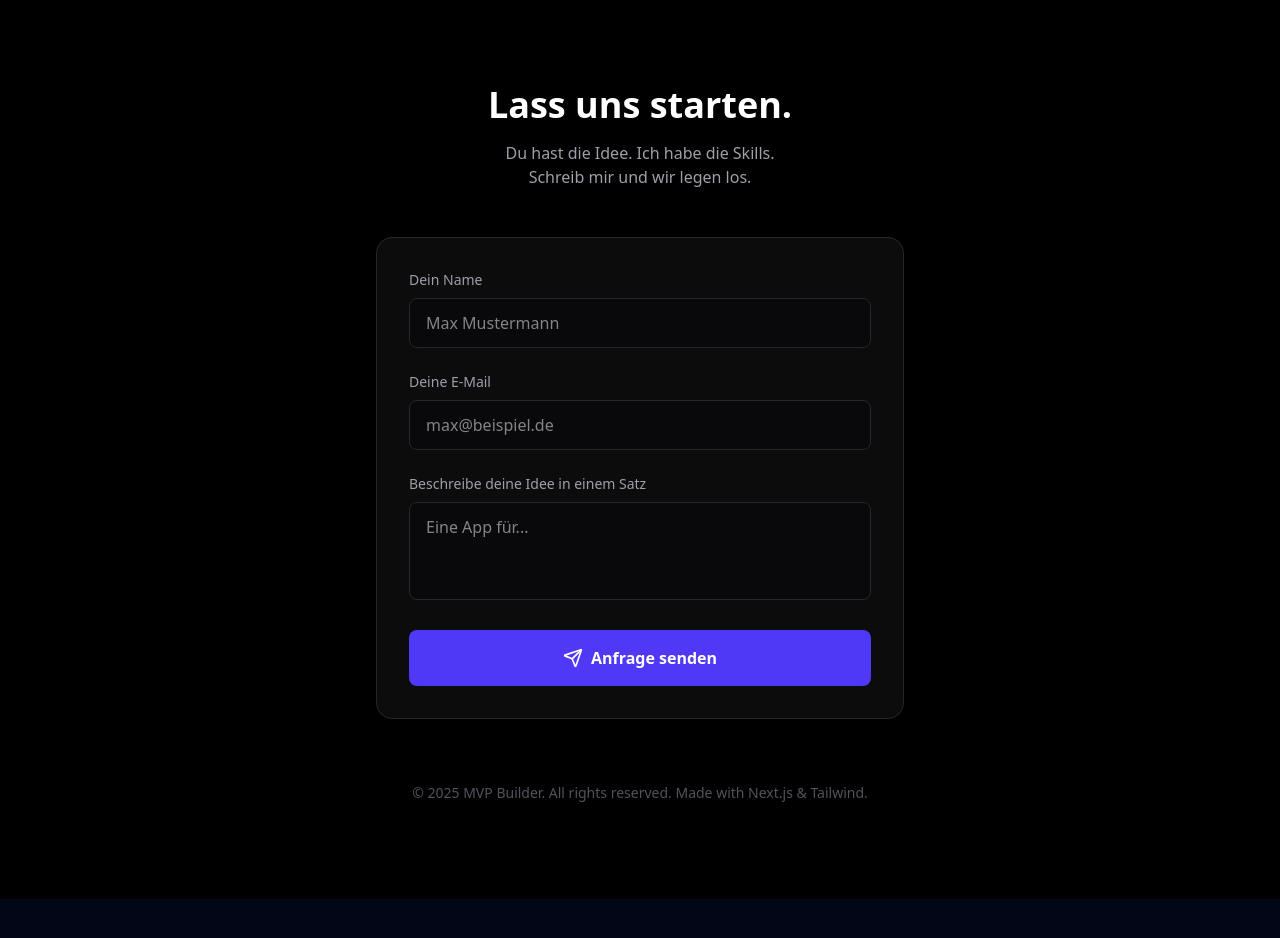
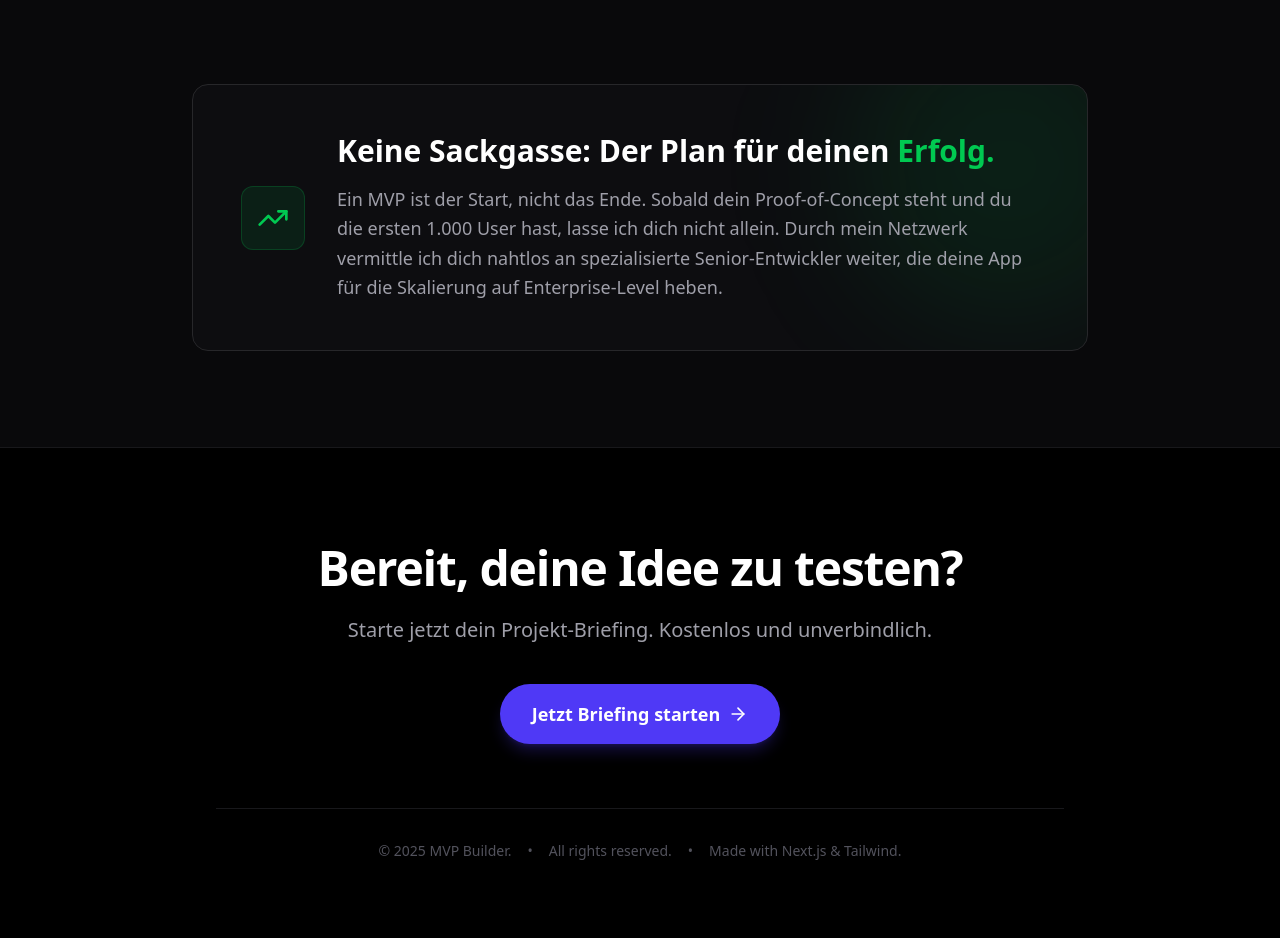
Before and after one commit to luanmezini-art/MVP-Projekt, a Next.js app: page / in a window 1280 px wide. Shown: the part 2820-3758 px from the top of the page. Before the commit the page ends 3719 px from the top, so only its background shows below. Built offline with nearby package versions, Linux system fonts and the light colour scheme.

Commit message:
Optimize user journey: Add ScaleUp and simplify Footer

```diff
--- a/src/app/page.tsx
+++ b/src/app/page.tsx
@@ -2,15 +2,17 @@ import Hero from "@/components/Hero";
 import ProblemSolution from "@/components/ProblemSolution";
 import ProcessTimeline from "@/components/ProcessTimeline";
 import Pricing from "@/components/Pricing";
+import ScaleUp from "@/components/ScaleUp";
 import ContactFooter from "@/components/ContactFooter";
 
 export default function Home() {
   return (
-    <main className="min-h-screen selection:bg-indigo-500/30">
+    <main>
       <Hero />
       <ProblemSolution />
       <ProcessTimeline />
       <Pricing />
+      <ScaleUp />
       <ContactFooter />
     </main>
   );
--- a/src/components/ContactFooter.tsx
+++ b/src/components/ContactFooter.tsx
@@ -1,60 +1,34 @@
-import { Send } from "lucide-react";
+import { ArrowRight } from "lucide-react";
+import Link from "next/link";
 
 export default function ContactFooter() {
     return (
         <footer className="bg-black py-24 border-t border-zinc-900" id="contact">
-            <div className="max-w-xl mx-auto px-6">
-                <div className="text-center mb-12">
-                    <h2 className="text-4xl font-bold mb-4 text-white">Lass uns starten.</h2>
-                    <p className="text-zinc-400">
-                        Du hast die Idee. Ich habe die Skills.
-                        <br />
-                        Schreib mir und wir legen los.
-                    </p>
+            <div className="max-w-4xl mx-auto px-6 text-center">
+
+                <h2 className="text-4xl md:text-5xl font-bold mb-6 text-white tracking-tight">
+                    Bereit, deine Idee zu testen?
+                </h2>
+                <p className="text-xl text-zinc-400 mb-10 max-w-2xl mx-auto">
+                    Starte jetzt dein Projekt-Briefing. Kostenlos und unverbindlich.
+                </p>
+
+                <div className="flex justify-center">
+                    <Link
+                        href="/start"
+                        className="group inline-flex items-center justify-center px-8 py-4 text-lg font-bold text-white bg-indigo-600 rounded-full hover:bg-indigo-700 transition-all hover:scale-105 shadow-lg shadow-indigo-600/25"
+                    >
+                        Jetzt Briefing starten
+                        <ArrowRight className="w-5 h-5 ml-2 group-hover:translate-x-1 transition-transform" />
+                    </Link>
                 </div>
 
-                <form className="space-y-6 bg-zinc-900/50 p-8 rounded-2xl border border-zinc-800">
-                    <div>
-                        <label htmlFor="name" className="block text-sm font-medium text-zinc-400 mb-2">Dein Name</label>
-                        <input
-                            type="text"
-                            id="name"
-                            className="w-full bg-zinc-950 border border-zinc-800 rounded-lg px-4 py-3 text-white focus:outline-none focus:ring-2 focus:ring-indigo-600 focus:border-transparent transition-all"
-                            placeholder="Max Mustermann"
-                        />
-                    </div>
-
-                    <div>
-                        <label htmlFor="email" className="block text-sm font-medium text-zinc-400 mb-2">Deine E-Mail</label>
-                        <input
-                            type="email"
-                            id="email"
-                            className="w-full bg-zinc-950 border border-zinc-800 rounded-lg px-4 py-3 text-white focus:outline-none focus:ring-2 focus:ring-indigo-600 focus:border-transparent transition-all"
-                            placeholder="max@beispiel.de"
-                        />
-                    </div>
-
-                    <div>
-                        <label htmlFor="idea" className="block text-sm font-medium text-zinc-400 mb-2">Beschreibe deine Idee in einem Satz</label>
-                        <textarea
-                            id="idea"
-                            rows={3}
-                            className="w-full bg-zinc-950 border border-zinc-800 rounded-lg px-4 py-3 text-white focus:outline-none focus:ring-2 focus:ring-indigo-600 focus:border-transparent transition-all resize-none"
-                            placeholder="Eine App für..."
-                        ></textarea>
-                    </div>
-
-                    <button
-                        type="submit"
-                        className="w-full flex items-center justify-center gap-2 bg-indigo-600 hover:bg-indigo-700 text-white font-bold py-4 rounded-lg transition-all transform hover:scale-[1.02]"
-                    >
-                        <Send className="w-5 h-5" />
-                        Anfrage senden
-                    </button>
-                </form>
-
-                <div className="mt-16 text-center text-zinc-600 text-sm">
-                    &copy; {new Date().getFullYear()} MVP Builder. All rights reserved. Made with Next.js & Tailwind.
+                <div className="mt-16 pt-8 border-t border-zinc-900 flex flex-col md:flex-row justify-center items-center gap-4 text-zinc-600 text-sm">
+                    <span>&copy; {new Date().getFullYear()} MVP Builder.</span>
+                    <span className="hidden md:inline">•</span>
+                    <span>All rights reserved.</span>
+                    <span className="hidden md:inline">•</span>
+                    <span>Made with Next.js & Tailwind.</span>
                 </div>
             </div>
         </footer>
--- /dev/null
+++ b/src/components/ScaleUp.tsx
@@ -0,0 +1,37 @@
+import { TrendingUp, ArrowRight } from "lucide-react";
+
+export default function ScaleUp() {
+    return (
+        <section className="py-24 px-4 bg-zinc-950">
+            <div className="max-w-4xl mx-auto">
+                <div className="relative overflow-hidden rounded-2xl border border-zinc-800 bg-zinc-900/30 p-8 md:p-12">
+
+                    {/* Subtle Gradient Background */}
+                    <div className="absolute top-0 right-0 -mr-20 -mt-20 w-80 h-80 bg-green-500/10 rounded-full blur-3xl pointer-events-none"></div>
+
+                    <div className="relative z-10 flex flex-col md:flex-row gap-8 md:items-center">
+
+                        {/* Icon Box */}
+                        <div className="flex-shrink-0">
+                            <div className="w-16 h-16 rounded-xl bg-green-500/10 flex items-center justify-center border border-green-500/20">
+                                <TrendingUp className="w-8 h-8 text-green-500" />
+                            </div>
+                        </div>
+
+                        {/* Content */}
+                        <div className="flex-1">
+                            <h2 className="text-2xl md:text-3xl font-bold text-white mb-4">
+                                Keine Sackgasse: Der Plan für deinen <span className="text-green-500">Erfolg.</span>
+                            </h2>
+                            <p className="text-zinc-400 text-lg leading-relaxed">
+                                Ein MVP ist der Start, nicht das Ende. Sobald dein Proof-of-Concept steht und du die ersten 1.000 User hast, lasse ich dich nicht allein.
+                                Durch mein Netzwerk vermittle ich dich nahtlos an spezialisierte Senior-Entwickler weiter, die deine App für die Skalierung auf Enterprise-Level heben.
+                            </p>
+                        </div>
+
+                    </div>
+                </div>
+            </div>
+        </section>
+    );
+}
```
